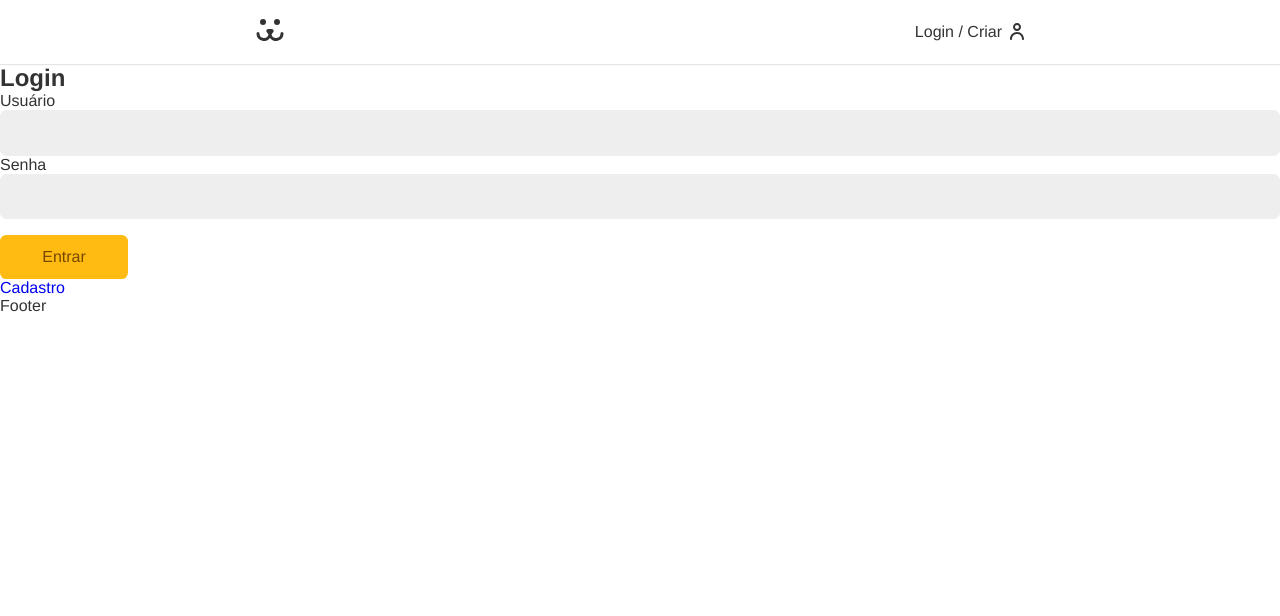
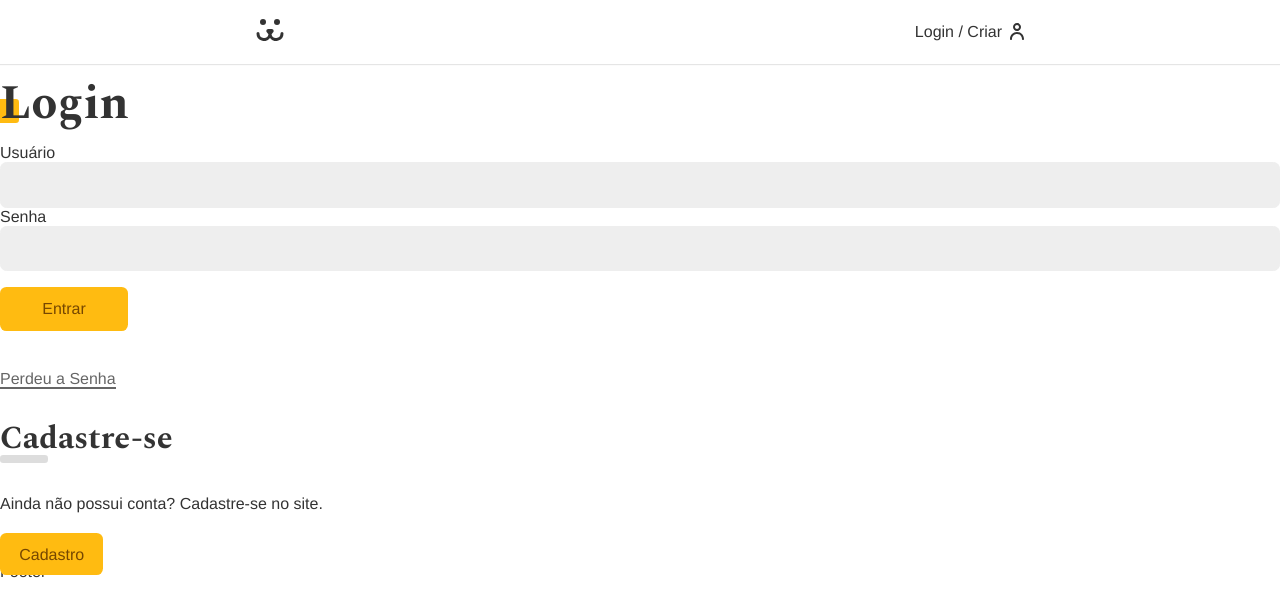
Before and after one commit to IlanVeras/dog, a React (Vite) app: page /login in a window 1280 px wide. Shown: the top 616 px of the page. Built offline with nearby package versions, Linux system fonts and the light colour scheme.

Commit message:
userContext logout não funciona com navigate

```diff
--- a/src/App.css
+++ b/src/App.css
@@ -1,3 +1,6 @@
+@import url('https://fonts.googleapis.com/css2?family=Spectral:ital,wght@0,200;0,300;0,400;0,500;0,600;0,700;0,800;1,200;1,300;1,400;1,500;1,600;1,700;1,800&display=swap');
+
+
 *{
     box-sizing: border-box;
 }
@@ -7,7 +10,7 @@ body{
     margin: 0px;
     color: #333;
     --type-first: Helvetica,Arial,sans-serif;
-    --type-second: "Spectral", Georgia;
+    --type-second: "Spectral", georgia;
     font-family: var(--type-first);
 }
 
@@ -17,6 +20,7 @@ h1,h3,h3,h4,p{
 
 a{
     text-decoration: none;
+    color: #333;
 }
 
 
@@ -44,6 +48,41 @@ button, input{
     margin: 0 auto;
 }
 
+.title{
+    font-family: var(--type-second);
+    line-height: 1;
+    font-size: 3rem;
+    margin: 1rem 0;
+    position: relative;
+    z-index: 1;
+}
+
+.title::after{
+    content: '';
+    display: block;
+    width: 1.5rem;
+    height: 1.5rem;
+    background: #fb1;
+    position: absolute;
+    bottom: 5px;
+    left: -5px;
+    border-radius: 0.2rem;
+    z-index: -1;
+}
+
+.animeLeft{
+    opacity: 0;
+    transform: translateX(-20px);
+    animation: animeLeft 0.3s forwards;
+}
+
+@keyframes animeLeft {
+    to{
+        opacity: 1;
+        transform: initial;
+    }
+}
+
 /* input{
     display: block;
     margin-bottom: 1rem;
--- a/src/App.jsx
+++ b/src/App.jsx
@@ -7,18 +7,24 @@ import "./App.css"
 import Header from "./Components/Header"
 import Footer from "./Components/Footer"
 import Api from "./api/Api"
+import UserStorage from "./UserContext"
+
 
 
 function App() {
   return (
     <div>
       <BrowserRouter>
+        <UserStorage>
           <Header/>
             <Routes>
               <Route path="/" element={<Home/>}/>
               <Route path="/login/*" element={<Login/>}/>
+              <Route path="/conta" element={<h1>Conta</h1>}/>
+              <Route path="/teste" element={<h1>TESTE</h1>}/>
             </Routes>
           <Footer/>
+        </UserStorage>
       </BrowserRouter>
     </div>
   )
--- a/src/Components/Forms/Button.module.css
+++ b/src/Components/Forms/Button.module.css
@@ -21,5 +21,6 @@
 
 .button:disabled{
     opacity: 0.5rem;
+    background-color: rgb(253, 204, 78);
     cursor: wait;
 }
--- /dev/null
+++ b/src/Components/Helper/Error.jsx
@@ -0,0 +1,10 @@
+import React from "react";
+
+export default function Error({error}){
+    if(!error) return null
+    return(
+        <p style={{color: '#f31', margin: "1rem 0"}}>
+            {error}
+        </p>
+    )
+}
--- a/src/Components/Login/Login.jsx
+++ b/src/Components/Login/Login.jsx
@@ -1,11 +1,17 @@
 import React from "react";
-import {Routes,Route} from "react-router-dom"
+import {Routes,Route,Navigate} from "react-router-dom"
 import LoginForm from "./LoginForm";
 import LoginCreate from "./LoginCreate";
 import LoginPasswordLost from "./LoginPasswordLost";
 import LoginPasswordReset from "./LoginPasswordReset";
+import { UserContext } from "../../UserContext";
 
 export default function Login(){
+    const {login} = React.useContext(UserContext)
+
+    if(login === true){
+        return <Navigate to="/conta"/>
+    }
     return(
         <div>
             <Routes>
--- a/src/Components/Login/LoginForm.jsx
+++ b/src/Components/Login/LoginForm.jsx
@@ -3,39 +3,18 @@ import { Link } from "react-router-dom"
 import Input from "../Forms/Input"
 import Button from "../Forms/Button"
 import useForm from "../../Hooks/useForm"
-import { TOKEN_POST, USER_GET } from "../../api"
+import { UserContext } from "../../UserContext"
+import Error from "../Helper/Error"
+import styles from "./LoginForm.module.css"
+import stylesBtn from "../Forms/Button.module.css"
 
 export default function LoginForm(){
     //o hook do useForm é passado junto com suas propriedades
     const username = useForm()
     const password = useForm()
 
-    /*
-     *useEffect usado para verificar se existe um token no local storage e chama a função getUser se existir
-     * @param {string} token - toke obtido do localStorage
-     * @return {void}
-     */
-    React.useEffect(() => {
-      const token = window.localStorage.getItem('token')
-      if(token){
-        getUser(token)
-      }
-      return
-    },[])
+    const {userLogin,error,loading} = React.useContext(UserContext)
 
-
-    /*
-    *função que retorna um objeto com dados do usuáro a partir de um token
-    *@params {String} - token do localStorage
-    *response {Promise<Object>} @param: url => url de api.js
-    *json {Prmise<Object>} objeto com informações de usuário
-    */
-    async function getUser(token) {
-      const {url,options} = USER_GET(token)
-      const response = await fetch(url,options)
-      const json = await response.json()
-      console.log(json)
-    }
 
     /*
     *função de login
@@ -43,37 +22,16 @@ export default function LoginForm(){
     */
     async function handleSubmit(event) {
         event.preventDefault();
-        console.log(event)
         //condição que verifica com o método validate que vem do hook useForm
         //verifica-se se username e password pasam o validate
         if (username.validate() && password.validate()) {
-          //guarda-se a url e options com a ajuda da função TOKEN_POST de api.js
-          const {url,options} = TOKEN_POST({
-            username:username.value,
-            password: password.value
-          })
-          console.log({url,options})
-          //faz-se o fetch
-          /*
-          *const {<Promise>} faz um fetch com
-          *@params {String} - valor do endpoint de login
-          *@params {Object} - valor das opções do header da requisição do fetch
-          */
-          const response = await fetch(url,options)
-          // const {<Promise>} pega o valor do fetch e mostra um objeto com as informações do user
-          const json = await response.json()
-          console.log(response)
-          console.log(json)
-          //AQUI EU SALVO O TOKEN NO FRONT-END
-          window.localStorage.setItem('token', json.token)
-          //verifica-se se o token já exsite no localstore
-          getUser(json.token)
+          userLogin(username.value, password.value)
         }
     }
     return(
-        <section>
-            <h1>Login</h1>
-            <form action="" onSubmit={(e) => handleSubmit(e)}>
+        <section className="animeLeft">
+            <h1 className="title">Login</h1>
+            <form action="" onSubmit={(e) => handleSubmit(e)} className={styles.form}>
                 <Input
                     label="Usuário"
                     type="text"
@@ -86,9 +44,16 @@ export default function LoginForm(){
                     name="password"
                     {...password}
                 />
-                <Button>Entrar</Button>
+                {loading ? <Button disabled>Carregando...</Button> : <Button>Entrar</Button>}
+                {error && <Error error={error}></Error>}
             </form>
-            <Link to="/login/criar">Cadastro</Link>
+            <Link to='/login/perdeu' className={styles.perdeu}>Perdeu a Senha</Link>
+           <div className={styles.cadastro}>
+                <h2 className={styles.subtitle}>Cadastre-se</h2>
+                <p>Ainda não possui conta? Cadastre-se no site.</p>
+                <Link className={stylesBtn.button} to="/login/criar">Cadastro</Link>
+           </div>
+
         </section>
     )
 }
--- /dev/null
+++ b/src/Components/Login/LoginForm.module.css
@@ -0,0 +1,39 @@
+.form{
+    margin-bottom: 2rem;
+}
+
+.perdeu{
+    display: inline-block;
+    color: #666;
+    padding: 0.5rem 0;
+    line-height: 1;
+}
+
+
+.perdeu::after{
+    content: '';
+    height: 2px;
+    width: 100%;
+    background-color: currentColor;
+    display: block;
+}
+
+.cadastro p{
+    margin-top: 2rem;
+    margin-bottom: 2rem;
+}
+
+.subtitle{
+    font-family: var(--type-second);
+    line-height: 1;
+    font-size: 2rem;
+}
+
+.subtitle::after{
+    content: '';
+    display: block;
+    background-color: #ddd;
+    height: 0.5rem;
+    width: 3rem;
+    border-radius: 0.2rem;
+}
--- /dev/null
+++ b/src/UserContext.jsx
@@ -0,0 +1,112 @@
+import React from "react";
+import { TOKEN_POST, TOKEN_VALIDATE_POST, USER_GET } from "./api";
+import { useNavigate} from "react-router-dom";
+import { Navigate } from "react-router-dom";
+
+// const {<Object>} - [hook para criar um contexto]
+export const UserContext = React.createContext()
+
+// função que retorna as principais funções para o LoginForm.jsx
+export default function UserStorage({children}){
+    const [data,setData] = React.useState(null)
+    const [login,setLogin] = React.useState(null)
+    const [loading,setLoading] = React.useState(false)
+    const [error,setError] = React.useState(null)
+    const navigate = useNavigate();
+
+    const userLogout = React.useCallback(
+        async function () {
+            setData(null)
+            setError(null)
+            setLoading(false)
+            setLogin(false)
+            window.localStorage.removeItem('token')
+            console.log("tttt")
+            // navigate('/login')
+            window.location.href = '/login'
+    },[])
+
+    /*
+    *função que retorna um objeto com dados do usuáro a partir de um token
+    *@params {String} - token do localStorage
+    *response {Promise<Object>} @param: url => url de api.js
+    *json {Prmise<Object>} objeto com informações de usuário
+    */
+    async function getUser(token) {
+        const {url,options} = USER_GET(token)
+        const response = await fetch(url,options)
+        const json = await response.json()
+        console.log(json)
+        setData(json)
+        setLogin(true)
+    }
+
+        /*
+    *função de login
+    *event {Object}
+    */
+    async function userLogin(username,password) {
+        console.log(username)
+        try {
+            setError(null)
+            setLoading(true)
+            //guarda-se a url e options com a ajuda da função TOKEN_POST de api.js
+            const {url,options} = TOKEN_POST({username,password})
+            //const {<Promise> Object} - constante que faz fetch de login
+            const tokenRes = await fetch(url,options)
+            if (!tokenRes.ok){
+                const errorMessage = `Error: usuário ou senha inválidos`;
+                throw new Error(errorMessage);
+            }
+            //const {String}  - constante desestruturada para guardar a string do token
+            const {token} = await tokenRes.json()
+            //método de guardar o token com name 'token' no local storage
+            window.localStorage.setItem('token', token)
+            console.log(token)
+            //chamada da função que valida o token
+            await getUser(token)
+            console.log("indo para conta")
+            navigate('/conta')
+            console.log("cheguei na conta")
+        } catch (err) {
+            console.log(err)
+            setError(err.message)
+            setLoading(false)
+        }finally{
+            setLoading(false)
+        }
+    }
+
+    /*
+     *useEffect usado para verificar se existe um token no local storage e chama a função getUser se existir
+     * @param {string} token - toke obtido do localStorage
+     * @return {void}
+     */
+    React.useEffect(() => {
+        async function autologin() {
+            const token = window.localStorage.getItem('token')
+            if(token){
+                try {
+                    setError(null)
+                    setLoading(true)
+                    const {url,options} = TOKEN_VALIDATE_POST(token)
+                    const response = await fetch(url,options)
+                    await getUser(token)
+                    if(!response.ok) throw new Error("Token inválido!")
+                    await getUser(token)
+                } catch (error) {
+                    userLogout()
+                }finally{
+                    setLoading(false)
+                }
+            }
+        }
+        autologin()
+    },[userLogout])
+
+    return(
+        <UserContext.Provider value={{userLogin,userLogout,data,error,loading,login}}>
+            {children}
+        </UserContext.Provider>
+    )
+}
--- a/src/api.js
+++ b/src/api.js
@@ -1,5 +1,10 @@
+//const {String} - url básica
 export const API_URL = "https://dogsapi.origamid.dev/json";
 
+/*
+*função que retorna um objeto com url e options para uma requisição de login
+*@params TOKEN_POST [recebe username e password e retorna a url e options]
+*/
 export function TOKEN_POST(body){
     return{
         url: API_URL + '/jwt-auth/v1/token',
@@ -13,6 +18,21 @@ export function TOKEN_POST(body){
     }
 }
 
+export function TOKEN_VALIDATE_POST(token){
+    return{
+        url: API_URL + '/jwt-auth/v1/token/validate',
+        options: {
+            method: 'POST',
+            headers: {
+                Authorization: 'Bearer ' + token
+            }
+        }
+    }
+  };
+
+/*
+*função que recebe o token de altorização e passa a url com autorização
+*/
 export function USER_GET(token){
     return{
         url: API_URL + '/api/user',
```
Also changed, not shown: src/Components/Header.jsx (+14 -10 lines). Lines whose indentation alone changed are shown as unchanged.
